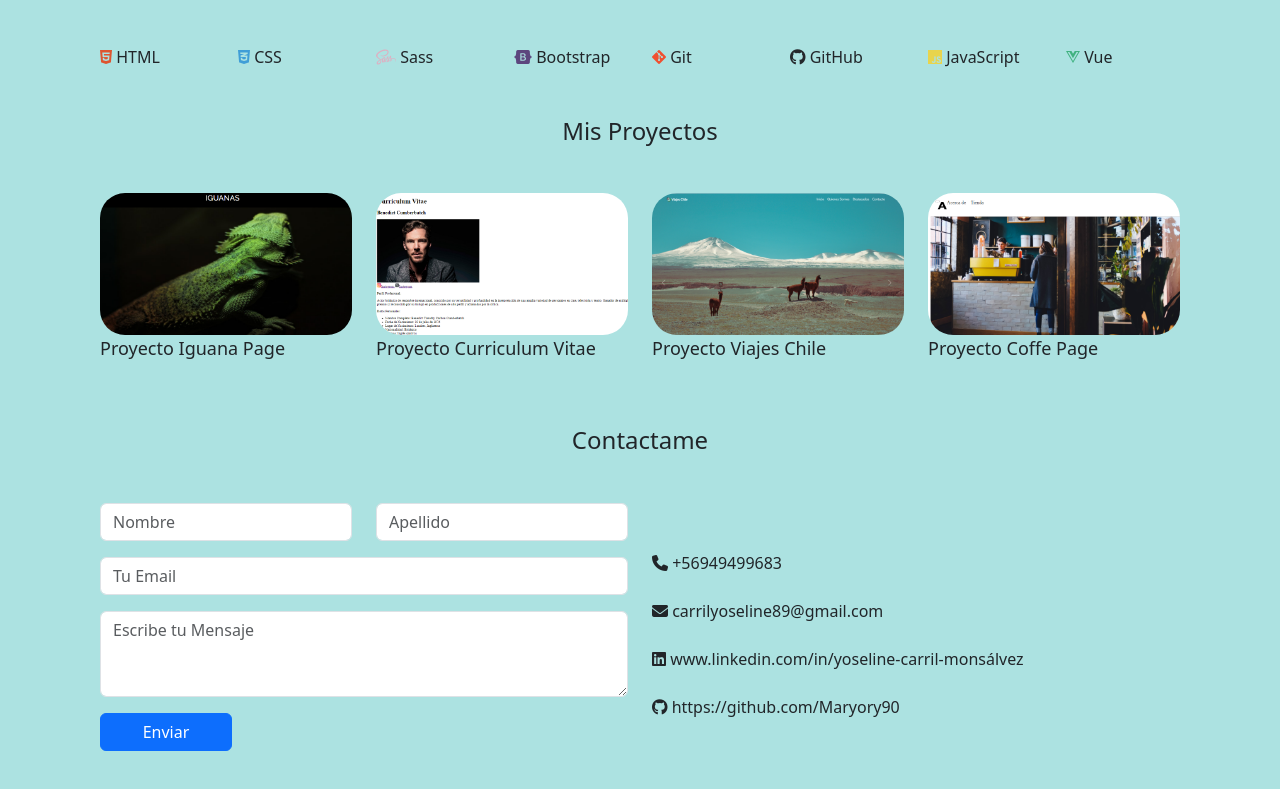
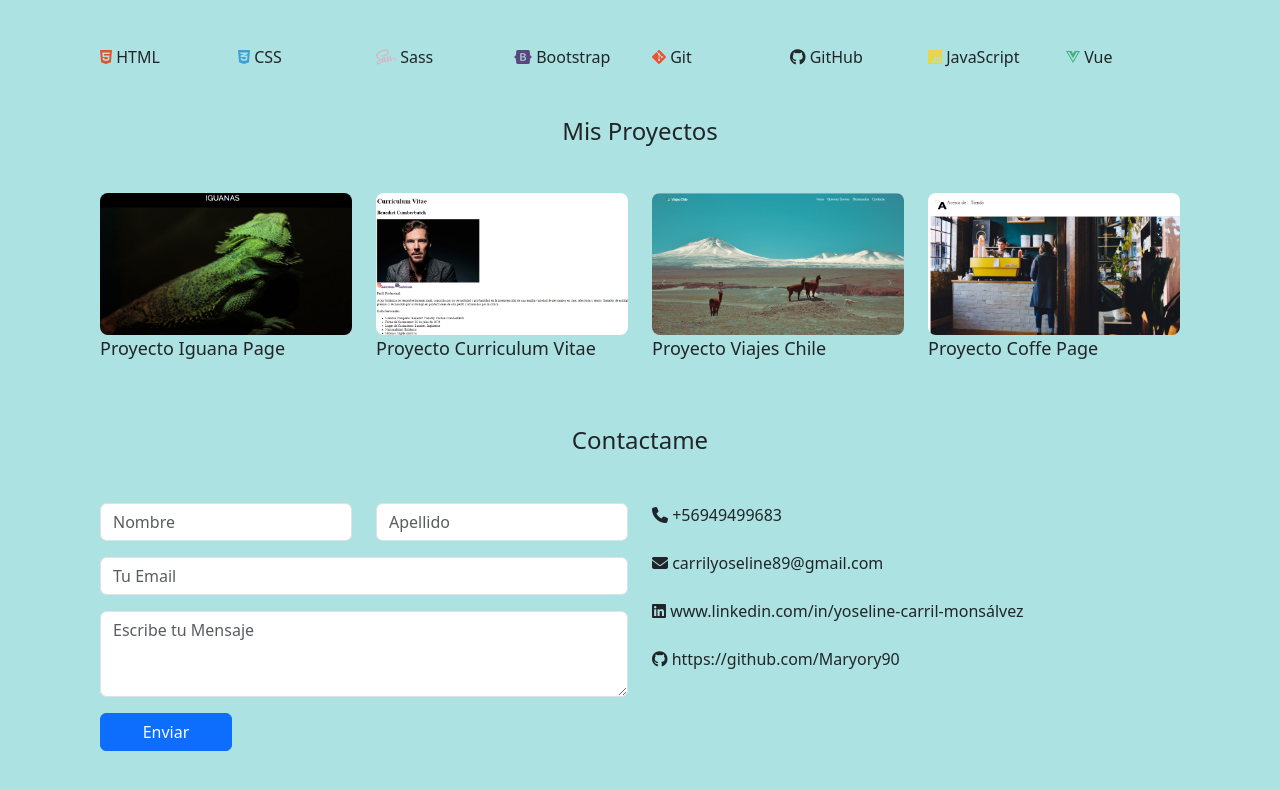
Before and after one commit to Maryory90/Miportafolios, a website: page index.html in a window 1280 px wide. Shown: the part 395-1184 px from the top of the page. Drawn offline with Linux system fonts and the light colour scheme.

Commit message:
cambios de scss y html imagen y contacto

```diff
--- a/assets/sass/_principal.scss
+++ b/assets/sass/_principal.scss
@@ -1,5 +1,5 @@
 .img-fluid {
-    border-radius: 25px;
+    border-radius: 8px;
 }
 
 .text-subtitle {
--- a/index.html
+++ b/index.html
@@ -133,7 +133,7 @@
                 <!--<button type="button" class="btn btn-info style-button" id="enviarFormularioConta" data-bs-toggle="tooltip"
                 data-bs-placement="bottom" data-bs-title="Presiona para enviar tu mensaje">Enviar</button>-->
               </div>
-              <div class="col-12 col-md-6 mt-5">
+              <div class="col-12 col-md-6">
                 <div class="col mb-4">
                   <i class="fa-solid fa-phone"></i>
                   <span class="">+56949499683</span>
```
Also changed, not shown: assets/css/styles.css.
